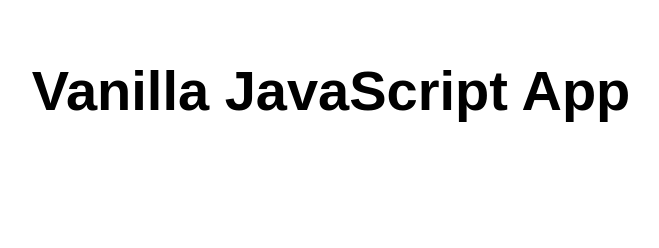
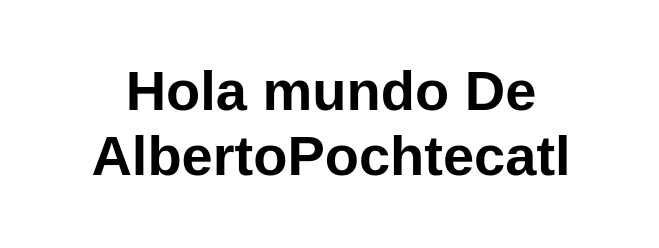
Before and after one commit to AlbertoPochtecatl/primRepositorio, a website: page src/index.html in a window 1280 px wide. Shown: the whole page, without its empty margins (309-968 px from the left). Drawn offline with Linux system fonts and the light colour scheme.

Commit message:
//etiquetas modificadas

```diff
--- a/src/index.html
+++ b/src/index.html
@@ -10,7 +10,7 @@
 
 <body>
   <main>
-    <h1>Vanilla JavaScript App</h1>
+    <h1>Hola mundo De AlbertoPochtecatl</h1>
   </main>
 </body>
 
```
